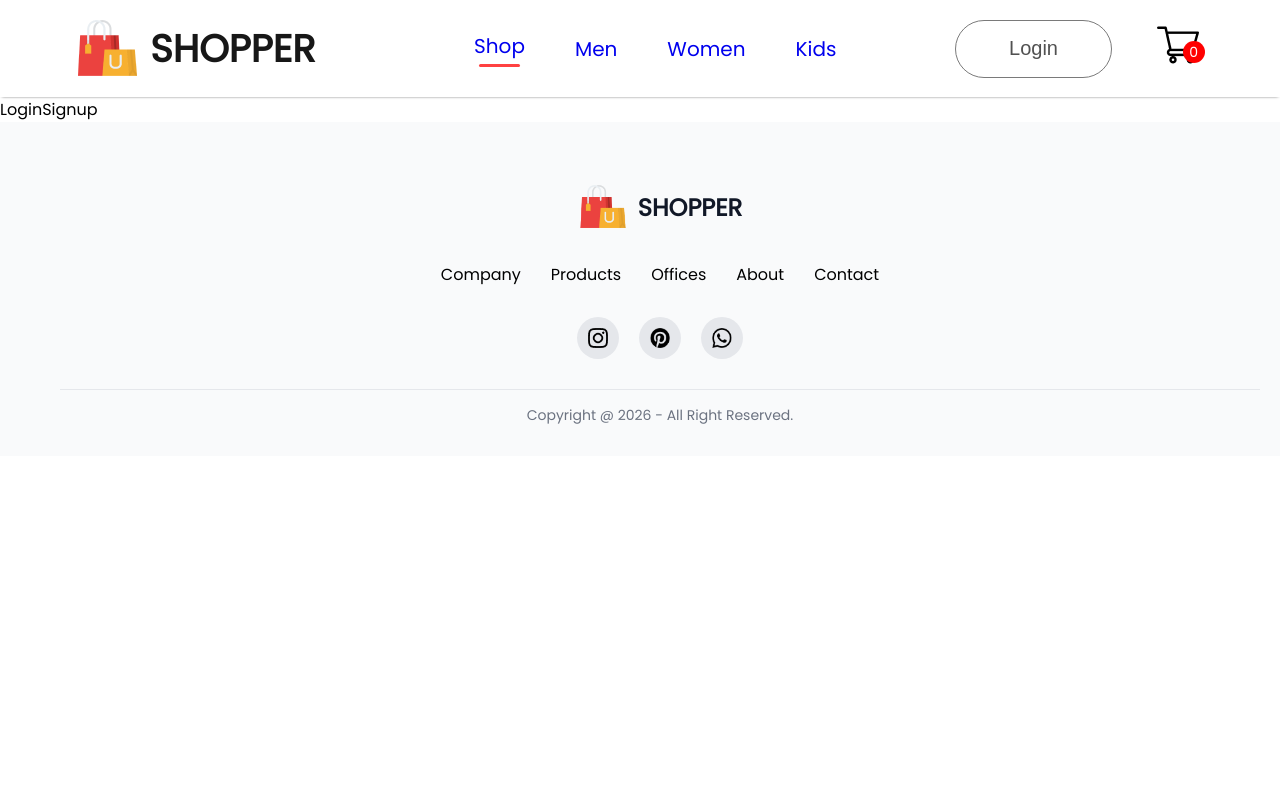
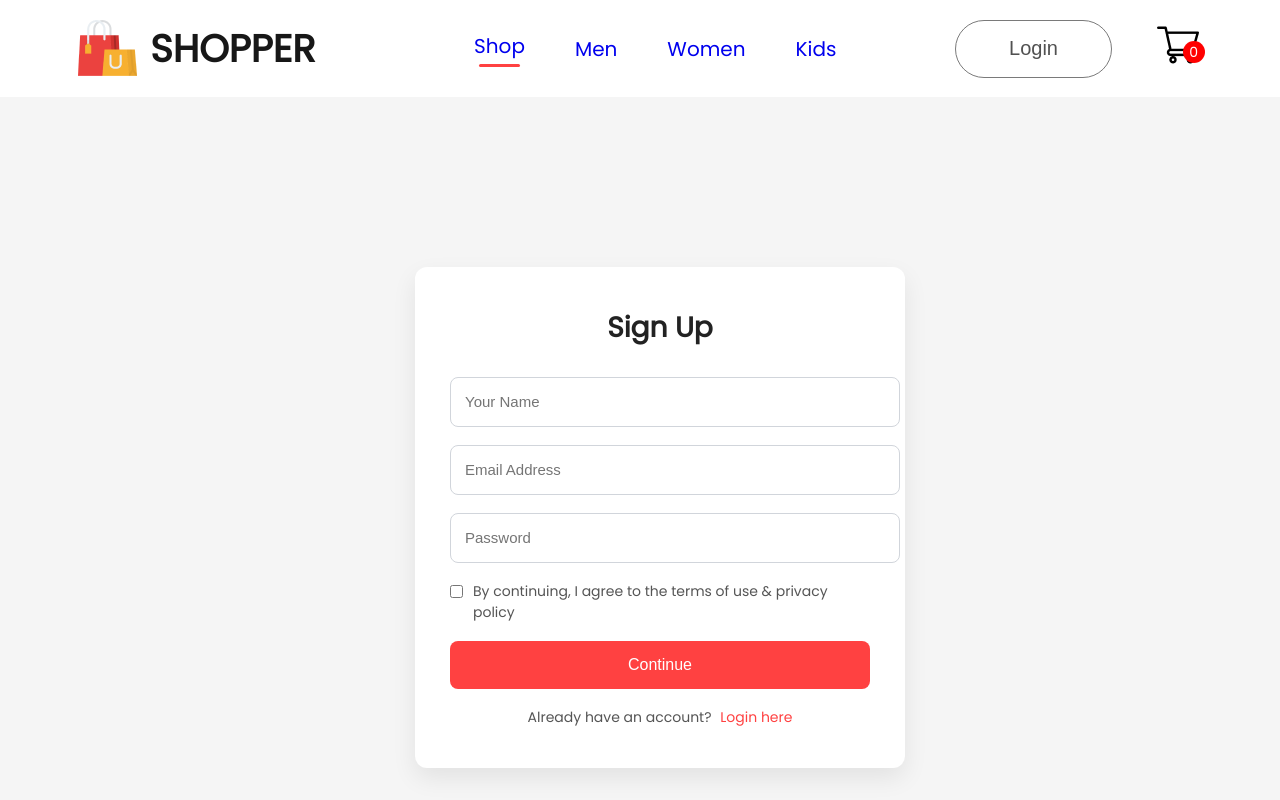
Before and after one commit to Rejaulh/react-ecommerce, a React (Create React App) app: page /login in a window 1280 px wide. Shown: the top 800 px of the page. Built offline with nearby package versions, Linux system fonts and the light colour scheme.

Commit message:
Add LoginSignup page styles and improve form

```diff
--- /dev/null
+++ b/src/Components/Pages/CSS/LoginSignup.css
@@ -0,0 +1,118 @@
+/* .loginsignup{
+    width: 100%;
+    height: 8vh;
+    background: #fce3fe;
+    padding-top: 100px;
+}
+.loginsignup-container{
+    width: 580px;
+    height: 600px;
+    background: white;
+    margin: auto;
+    padding: 40px 60px;
+} */
+
+.loginsignup {
+  width: 100%;
+  min-height: 100vh;
+  background: #f5f5f5;
+  display: flex;
+  align-items: center;
+  justify-content: center;
+  padding: 20px;
+}
+
+.loginsignup-container {
+  width: 100%;
+  max-width: 420px;
+  background: #ffffff;
+  padding: 40px 35px;
+  border-radius: 12px;
+  box-shadow: 0 10px 25px rgba(0, 0, 0, 0.08);
+  display: flex;
+  flex-direction: column;
+  gap: 18px;
+}
+
+.loginsignup-container h1 {
+  text-align: center;
+  font-size: 28px;
+  font-weight: 600;
+  color: #222;
+  margin-bottom: 10px;
+}
+
+.loginsignup-container input[type="text"],
+.loginsignup-container input[type="email"],
+.loginsignup-container input[type="password"] {
+  width: 100%;
+  height: 48px;
+  padding: 0 14px;
+  border-radius: 8px;
+  border: 1px solid #d1d5db;
+  font-size: 15px;
+  outline: none;
+  transition: border 0.2s ease;
+}
+
+.loginsignup-container input:focus {
+  border-color: #ff4141;
+}
+
+.loginsignup-agree {
+  display: flex;
+  align-items: flex-start;
+  gap: 10px;
+  font-size: 14px;
+  color: #555;
+}
+
+.loginsignup-agree input {
+  margin-top: 4px;
+}
+
+.loginsignup-container button {
+  width: 100%;
+  height: 48px;
+  background: #ff4141;
+  color: #ffffff;
+  border: none;
+  border-radius: 8px;
+  font-size: 16px;
+  font-weight: 500;
+  cursor: pointer;
+  transition: background 0.3s ease;
+}
+
+.loginsignup-container button:hover {
+  background: #e63a3a;
+}
+
+.loginsignup-login {
+  text-align: center;
+  font-size: 14px;
+  color: #555;
+}
+
+.loginsignup-login a {
+  color: #ff4141;
+  font-weight: 500;
+  margin-left: 5px;
+  text-decoration: none;
+}
+
+.loginsignup-login a:hover {
+  text-decoration: underline;
+}
+
+/* ---------- Responsive ---------- */
+
+@media (max-width: 480px) {
+  .loginsignup-container {
+    padding: 30px 20px;
+  }
+
+  .loginsignup-container h1 {
+    font-size: 24px;
+  }
+}
--- a/src/Components/Pages/LoginSignup.js
+++ b/src/Components/Pages/LoginSignup.js
@@ -1,8 +1,108 @@
-import React from 'react'
+// import React from 'react'
+// import './CSS/LoginSignup.css'
+
+// const LoginSignup = () => {
+//   return (
+//     <div className='loginsignup'>
+//       <h1>Sign Up</h1>
+//       <div className='loginsignup-container'>
+//         <input type='text' placeholder='Your Name'/>
+//         <input type='email' placeholder='Email Address'/>
+//         <input type='password' placeholder='Password'/>
+//       </div>
+//       <button>Continue</button>
+//       <p className='loginsignup-login'>Already have an account?<span>Login here</span></p>
+//       <div className='loginsignup-agree'>
+//         <input type='checkbox' name='' id=''/>
+//         <p>By continue, I agree to the terms of use & privacy policy</p>
+//       </div>
+//     </div>
+//   )
+// }
+
+// export default LoginSignup
+
+
+
+import React, { useState } from 'react'
+import './CSS/LoginSignup.css'
+import { Link } from 'react-router-dom'
 
 const LoginSignup = () => {
+
+  const [formData, setFormData] = useState({
+    name: '',
+    email: '',
+    password: '',
+    agree: false
+  })
+
+  const handleChange = (e) => {
+    const { name, value, type, checked } = e.target
+    setFormData({
+      ...formData,
+      [name]: type === 'checkbox' ? checked : value
+    })
+  }
+
+  const handleSubmit = (e) => {
+    e.preventDefault()
+    console.log(formData)
+  }
+
   return (
-    <div>LoginSignup</div>
+    <div className="loginsignup">
+      <form className="loginsignup-container" onSubmit={handleSubmit}>
+        <h1>Sign Up</h1>
+
+        <input
+          type="text"
+          name="name"
+          placeholder="Your Name"
+          value={formData.name}
+          onChange={handleChange}
+          required
+        />
+
+        <input
+          type="email"
+          name="email"
+          placeholder="Email Address"
+          value={formData.email}
+          onChange={handleChange}
+          required
+        />
+
+        <input
+          type="password"
+          name="password"
+          placeholder="Password"
+          value={formData.password}
+          onChange={handleChange}
+          required
+        />
+
+        <div className="loginsignup-agree">
+          <input
+            type="checkbox"
+            name="agree"
+            id="agree"
+            checked={formData.agree}
+            onChange={handleChange}
+            required
+          />
+          <label htmlFor="agree">
+            By continuing, I agree to the terms of use & privacy policy
+          </label>
+        </div>
+
+        <button type="submit">Continue</button>
+
+        <p className="loginsignup-login">
+          Already have an account? <Link to="/login">Login here</Link>
+        </p>
+      </form>
+    </div>
   )
 }
 
```
